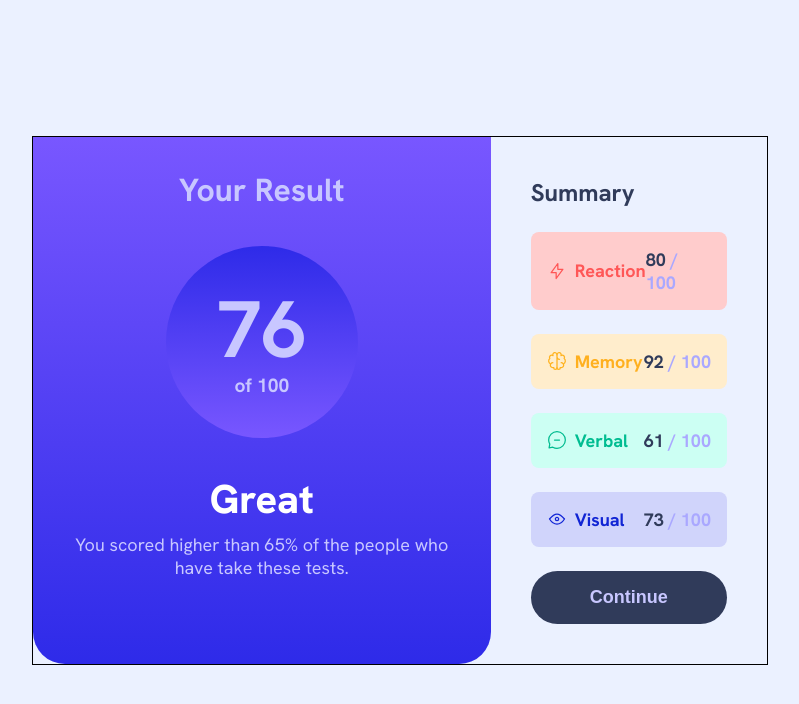
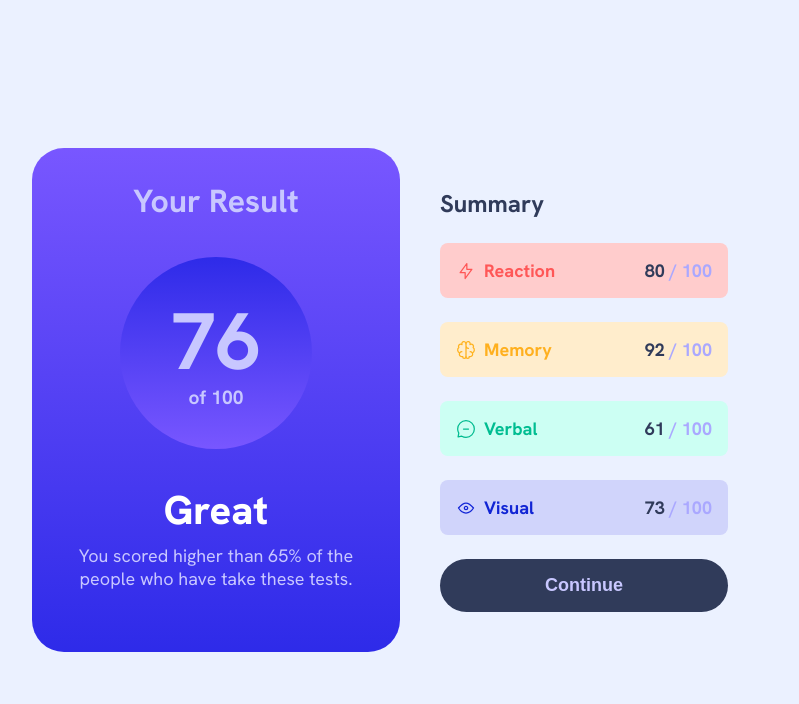
Before and after one commit to kdfarrell/Results-Summary-Component-UI, a plain HTML site: page index.html in a window 1280 px wide. Shown: the whole page, without its empty margins (240-1039 px from the left). Drawn offline with Linux system fonts and the light colour scheme.

Commit message:
Made Fully Responsive

```diff
--- a/style.css
+++ b/style.css
@@ -22,23 +22,7 @@ main {
 }
 
 .result-summary {
-    border: 1px solid black;
     max-width: 46rem;
-}
-
-@media (min-width:48rem) {
-    .result-summary {
-        display: flex;
-
-    }
-
-    .result {
-        border-radius: 0 0 0 0;
-    }
-
-    .summary {
-        width: 50%;
-    }
 }
 
 .result {
@@ -180,3 +164,19 @@ button {
 button:hover {
     background: linear-gradient(hsl(252, 100%, 67%),hsl(241, 81%, 54%));
 }
+
+@media (min-width:48rem) {
+    .result-summary {
+        display: flex;
+
+    }
+
+    .result {
+        max-width: 50%;
+        border-radius: 2rem 2rem 2rem 2rem;
+    }
+
+    .summary {
+        flex-grow: 1;
+    }
+}
```
